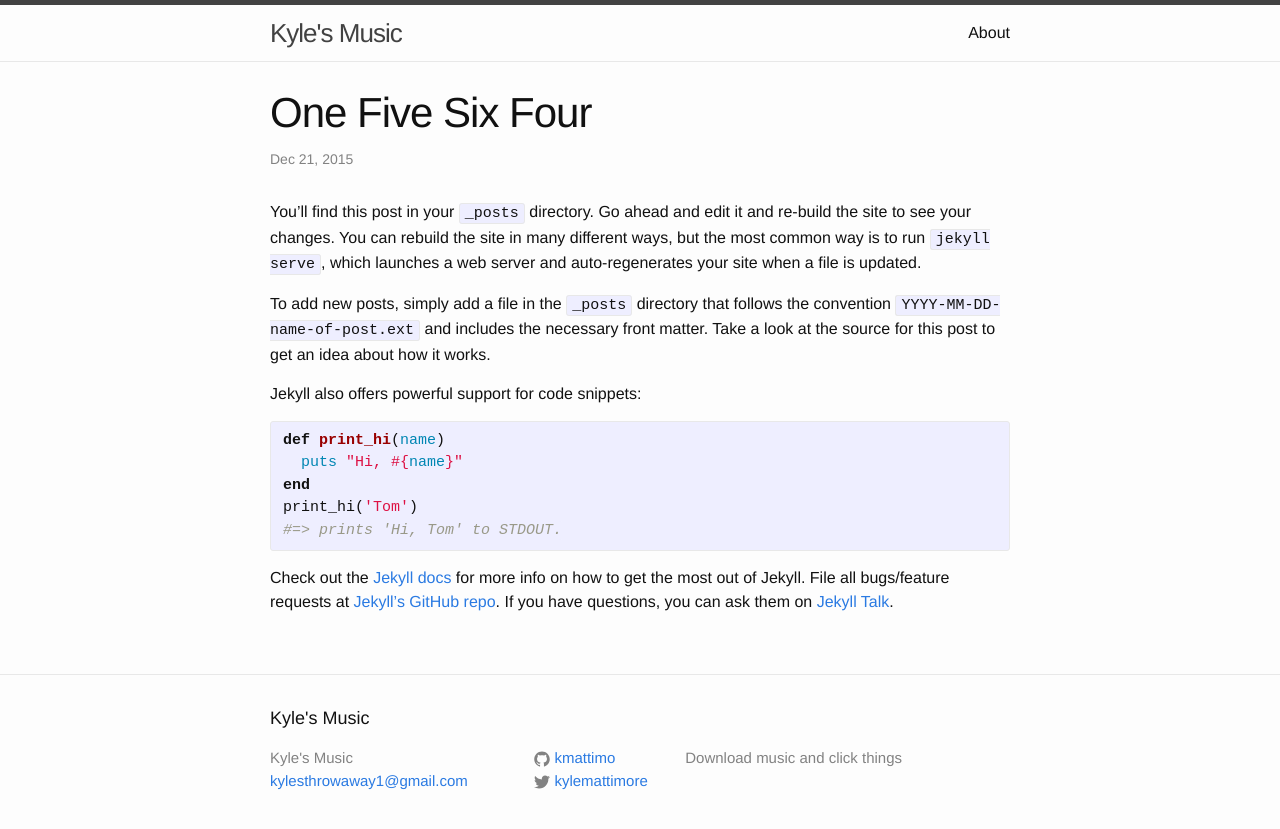
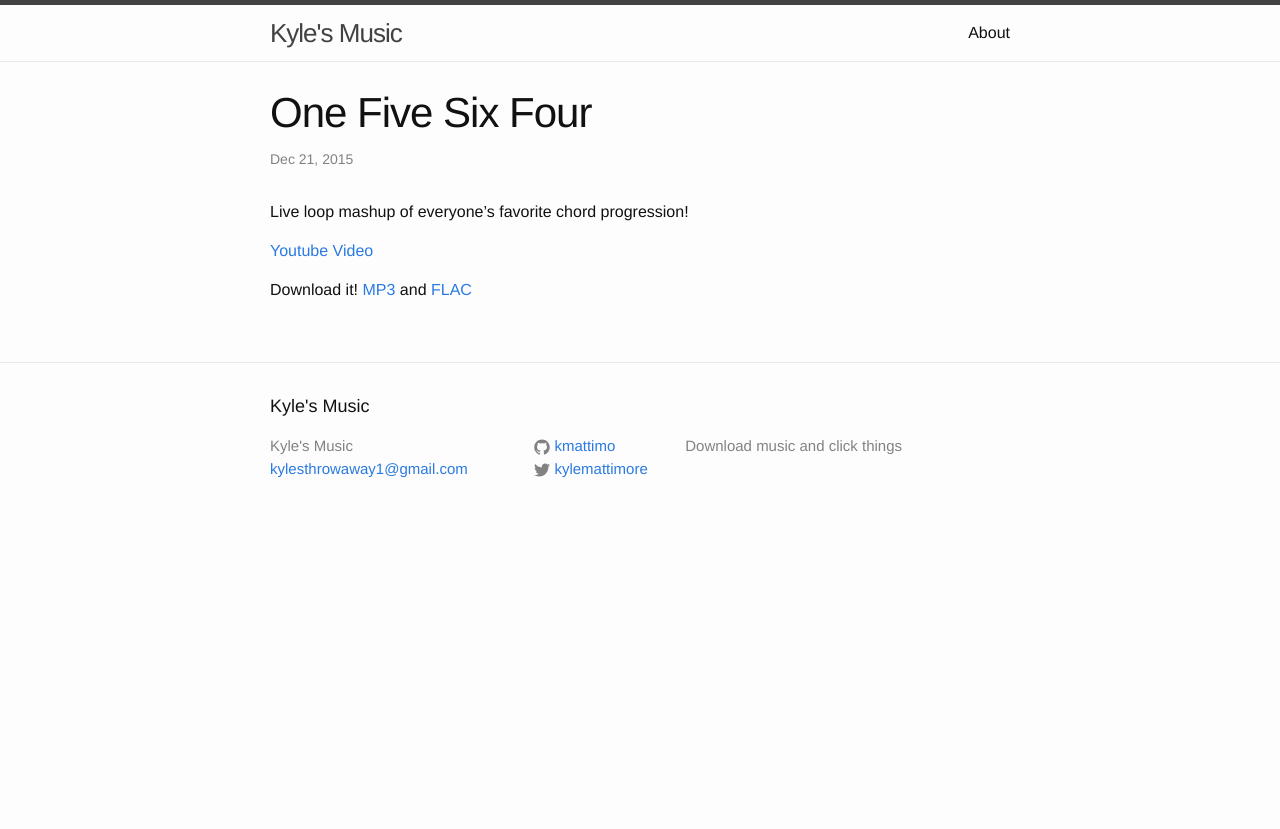
Before and after one commit to kmattimo/music-site, a Jekyll site: the page built from _posts/2015-12-21-1564.markdown, in a window 1280 px wide. Shown: the top 829 px of the page. Built offline with Jekyll 4.4.1, drawn with Linux system fonts in a browser that asks for light colours.

Commit message:
slight changes

```diff
--- a/_posts/2015-12-21-1564.markdown
+++ b/_posts/2015-12-21-1564.markdown
@@ -2,25 +2,16 @@
 layout: post
 title:  "One Five Six Four"
 date:   2015-12-21 17:50:00 -0500
-categories: song
+categories: looping
 permalink: "1564"
 ---
-You’ll find this post in your `_posts` directory. Go ahead and edit it and re-build the site to see your changes. You can rebuild the site in many different ways, but the most common way is to run `jekyll serve`, which launches a web server and auto-regenerates your site when a file is updated.
+Live loop mashup of everyone's favorite chord progression!
 
-To add new posts, simply add a file in the `_posts` directory that follows the convention `YYYY-MM-DD-name-of-post.ext` and includes the necessary front matter. Take a look at the source for this post to get an idea about how it works.
+[Youtube Video][youtube-link]
 
-Jekyll also offers powerful support for code snippets:
+Download it! [MP3][mp3-link] and [FLAC][flac-link]
 
-{% highlight ruby %}
-def print_hi(name)
-  puts "Hi, #{name}"
-end
-print_hi('Tom')
-#=> prints 'Hi, Tom' to STDOUT.
-{% endhighlight %}
 
-Check out the [Jekyll docs][jekyll-docs] for more info on how to get the most out of Jekyll. File all bugs/feature requests at [Jekyll’s GitHub repo][jekyll-gh]. If you have questions, you can ask them on [Jekyll Talk][jekyll-talk].
-
-[jekyll-docs]: http://jekyllrb.com/docs/home
-[jekyll-gh]:   https://github.com/jekyll/jekyll
-[jekyll-talk]: https://talk.jekyllrb.com/
+[youtube-link]: https://www.youtube.com/watch?v=5Mb3aG5hG6k
+[flac-link]:   https://dl.kylemattimore.com/music/2015/1564/Kyle Mattimore - One Five Six Four.flac
+[mp3-link]: https://dl.kylemattimore.com/music/2015/1564/Kyle Mattimore - One Five Six Four.mp3
```
